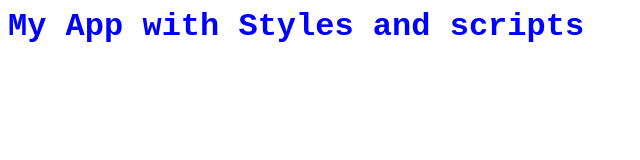
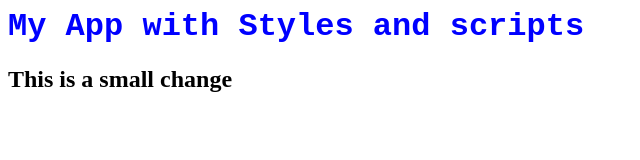
Before and after one commit to ender554/test_repo, a plain HTML site: page index.html in a window 1280 px wide. Shown: the whole page, without its empty margins (0-640 px from the left). Drawn offline with Linux system fonts and the light colour scheme.

Commit message:
made a small change

```diff
--- a/index.html
+++ b/index.html
@@ -9,6 +9,7 @@
 </head>
 <body>
     <h1>My App with Styles and scripts</h1>
+    <h2>This is a small change</h2>
 
     <script src="app.js"></script>
 </body>
```
